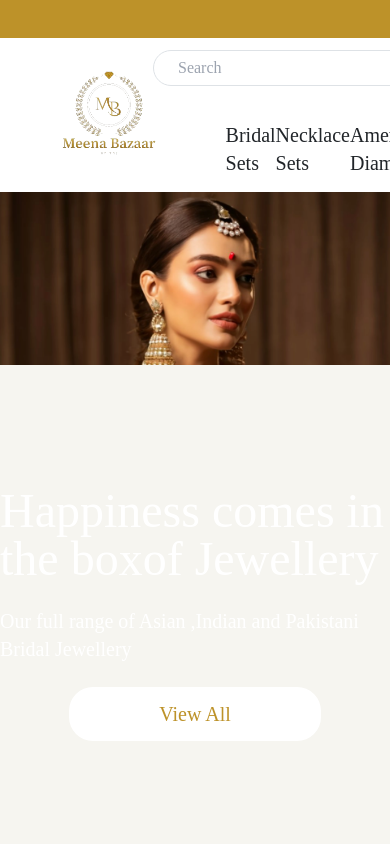
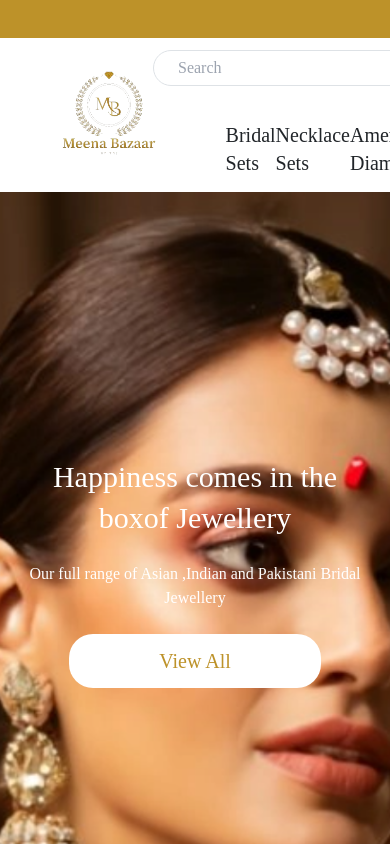
Before and after one commit to MuhammadDaniyal/frontend-landing-page, a React (Create React App) app: page / in a window 390 px wide. Shown: the top 844 px of the page. Built offline with nearby package versions, Linux system fonts and the light colour scheme.

Commit message:
responsive

```diff
--- a/src/components/Home/main/HeroSection.jsx
+++ b/src/components/Home/main/HeroSection.jsx
@@ -7,7 +7,7 @@ const HeroSection = () => {
   return (
     <div
       id="carouselExampleAutoplaying"
-      className="carousel slide h-screen"
+      className="carousel slide md:h-screen h-[90vh]"
       data-bs-ride="carousel"
     >
       <div className="carousel-indicators gap-2">
@@ -39,36 +39,40 @@ const HeroSection = () => {
       </div>
       <div className="carousel-inner h-full">
         <div className="carousel-item active relative h-full">
-          <img src={carousel1} className=" absolute" alt="carousel1" />
-          <div className=" relative flex flex-col gap-4 justify-center items-center text-white h-full">
-            <h2 className=" text-5xl font-medium">
+          <img
+            src={carousel1}
+            className=" absolute h-full object-cover"
+            alt="carousel1"
+          />
+          <div className=" relative w-full flex flex-col gap-4 justify-center items-center text-white h-full text-center md:px-0 px-4">
+            <h2 className=" md:text-5xl text-3xl font-medium leading-snug">
               Happiness comes in the boxof Jewellery
             </h2>
-            <p className=" text-xl font-extralight">
+            <p className=" md:text-xl text-base font-extralight">
               Our full range of Asian ,Indian and Pakistani Bridal Jewellery
             </p>
             <MainBtn />
           </div>
         </div>
         <div className="carousel-item relative h-full">
-          <img src={carousel2} className=" absolute" alt="carousel1" />
-          <div className=" relative flex flex-col gap-4 justify-center items-center text-white h-full">
-            <h2 className=" text-5xl font-medium">
+          <img src={carousel2} className=" absolute h-full object-cover" alt="carousel1" />
+          <div className="  relative w-full flex flex-col gap-4 justify-center items-center text-white h-full text-center md:px-0 px-4">
+            <h2 className="md:text-5xl text-3xl font-medium">
               Happiness comes in the boxof Jewellery
             </h2>
-            <p className=" text-xl font-extralight">
+            <p className="md:text-xl text-base font-extralight">
               Our full range of Asian ,Indian and Pakistani Bridal Jewellery
             </p>
             <MainBtn />
           </div>
         </div>
         <div className="carousel-item relative h-full">
-          <img src={carousel1} className=" absolute" alt="carousel1" />
-          <div className=" relative flex flex-col gap-4 justify-center items-center text-white h-full">
-            <h2 className=" text-5xl font-medium">
+          <img src={carousel1} className=" absolute h-full object-cover" alt="carousel1" />
+          <div className="  relative w-full flex flex-col gap-4 justify-center items-center text-white h-full text-center md:px-0 px-4">
+            <h2 className="md:text-5xl text-3xl font-medium">
               Happiness comes in the boxof Jewellery
             </h2>
-            <p className=" text-xl font-extralight">
+            <p className="md:text-xl text-base font-extralight">
               Our full range of Asian ,Indian and Pakistani Bridal Jewellery
             </p>
             <button>View Collection</button>
```
